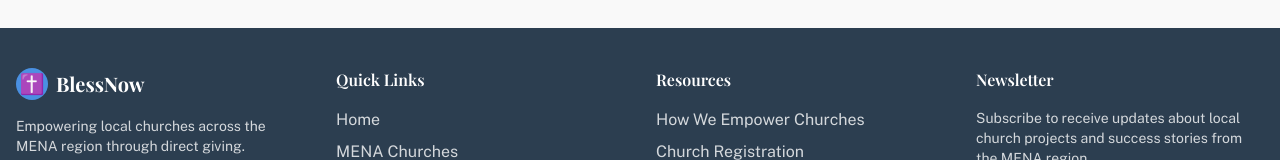
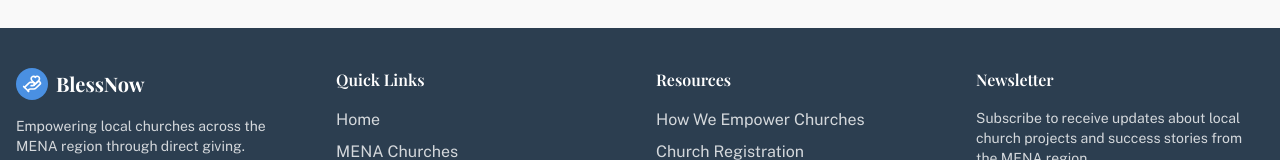
Before and after one commit to bouriad/bless-now, a React (Vite) app: page /map in a window 1280 px wide. Shown: the part 1832-1992 px from the top of the page. Built offline with nearby package versions, Linux system fonts and the light colour scheme.

Commit message:
Refactor: Footer logo to match header logo

```diff
--- a/src/components/Footer.tsx
+++ b/src/components/Footer.tsx
@@ -1,6 +1,6 @@
-
 import React from 'react';
 import { Link } from 'react-router-dom';
+import { HandHeart } from 'lucide-react';
 
 const Footer: React.FC = () => {
   return (
@@ -10,7 +10,7 @@ const Footer: React.FC = () => {
           <div>
             <div className="flex items-center space-x-2 mb-4">
               <div className="w-8 h-8 rounded-full bg-sky flex items-center justify-center">
-                <span className="text-white font-semibold text-xl">✝️</span>
+                <HandHeart size={20} className="text-white" />
               </div>
               <span className="text-xl font-playfair font-bold text-white">BlessNow</span>
             </div>
```
